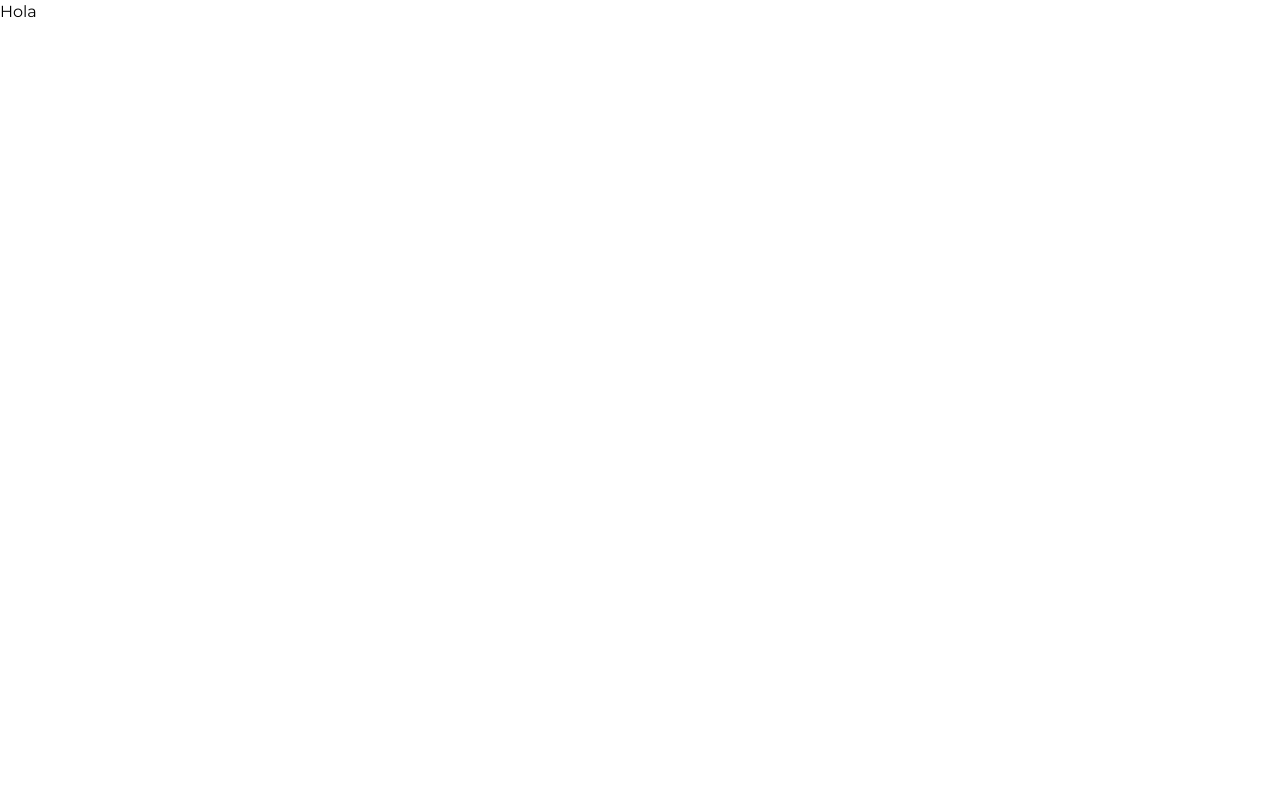
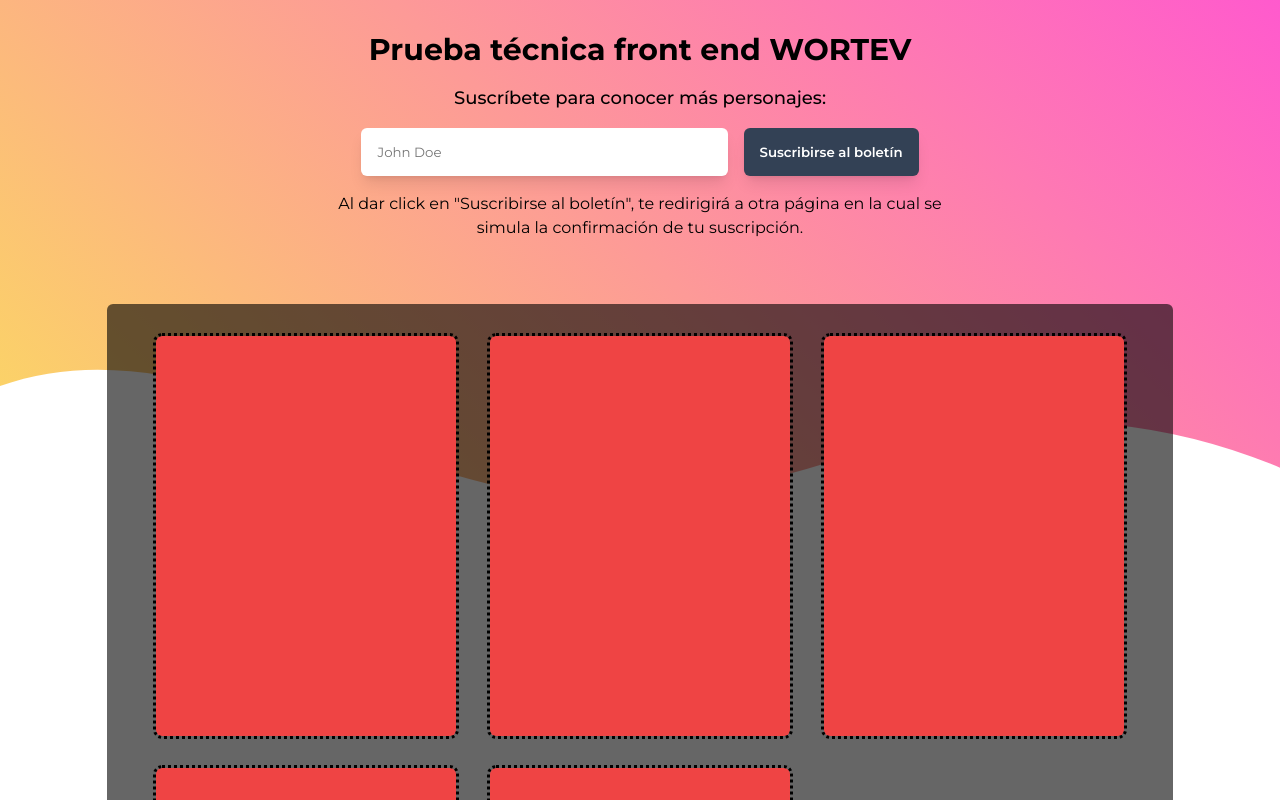
Before and after one commit to LuisEncastin/wortev, a React (Create React App) app: page / in a window 1280 px wide. Shown: the top 800 px of the page. Built offline with nearby package versions, Linux system fonts and the light colour scheme.

Commit message:
Avance a cards

```diff
--- /dev/null
+++ b/src/components/Card/Card.css
@@ -0,0 +1,3 @@
+.card {
+    @apply w-[300px] h-[400px] outline-dotted bg-red-500 rounded-md gap-4;
+}
--- /dev/null
+++ b/src/components/Card/Card.jsx
@@ -0,0 +1,13 @@
+import React from 'react'
+
+import './Card.css'
+
+function Card() {
+    return (
+        <section className="card">
+
+        </section>
+    )
+}
+
+export default Card
--- /dev/null
+++ b/src/components/CardsDisplayer/CardsDisplayer.css
@@ -0,0 +1,15 @@
+.cardsDisplayer {
+    @apply absolute w-full h-auto flex flex-col items-center justify-center pb-4;
+}
+
+.mainCardsContainer {
+    @apply w-full h-auto min-h-[300px] flex flex-col items-center justify-center py-4 md:py-8;
+}
+
+.cardsContainer {
+    @apply w-full md:w-5/6 h-auto rounded-md bg-black/60 grid grid-cols-1 sm:grid-cols-2 lg:grid-cols-3 justify-items-center gap-y-8 p-8;
+}
+
+.projectDescription{
+    @apply mt-2 w-2/3 text-center;
+}
--- /dev/null
+++ b/src/components/CardsDisplayer/CardsDisplayer.jsx
@@ -0,0 +1,27 @@
+import React from 'react'
+import Card from './../Card/Card';
+import './CardsDisplayer.css'
+
+function CardsDisplayer() {
+    return (
+        <section className="cardsDisplayer">
+            <div className="mainCardsContainer">
+                <div className="cardsContainer">
+                    <Card/>
+                    <Card/>
+                    <Card/>
+                    <Card/>
+                    <Card/>
+                </div>
+            </div>
+            <div className="projectDescription">
+                <p>
+                    Este proyecto es la simulación de una landing page en la cual se consume una API para
+                    desplegar la información de personajes de marvel.
+                </p>
+            </div>
+        </section>
+    )
+}
+
+export default CardsDisplayer
--- /dev/null
+++ b/src/components/Intro/Intro.css
@@ -0,0 +1,31 @@
+.intro {
+    @apply w-full h-auto min-h-[200px] flex flex-col items-center justify-center py-4 md:py-8;
+}
+
+.titleContainer {
+    @apply text-center w-2/3;
+}
+
+.mainContainer {
+    @apply mt-2 md:mt-4 px-4 text-center flex flex-col items-center justify-center;
+}
+
+.ctaContainer {
+    @apply mt-2 md:mt-4 grid grid-cols-1 md:grid-cols-3 gap-4 items-center justify-center;
+}
+
+.input, .button {
+    @apply shadow-lg;
+}
+
+.input {
+    @apply h-12 md:col-span-2 rounded-md outline-none border-none pl-4;
+}
+
+.button {
+    @apply px-4 h-12 rounded-md outline-none border-none font-semibold text-white bg-slate-700;
+}
+
+.messageContainer {
+    @apply mt-4 w-2/3 text-center;
+}
--- /dev/null
+++ b/src/components/Intro/Intro.jsx
@@ -0,0 +1,27 @@
+import React from 'react'
+import './Intro.css'
+
+function Intro() {
+    return (
+        <section className="intro">
+            <div className="titleContainer">
+                <h1 className="text-3xl">Prueba técnica front end WORTEV</h1>
+            </div>
+            <div className="mainContainer">
+                <label for="input-field" className="text-lg font-medium">Suscríbete para conocer más personajes:</label>
+                <div className="ctaContainer">
+                    <input type="email" id="input-field" className="input" name="name" placeholder="John Doe" required/>
+                    <button type="submit" className="button">Suscribirse al boletín</button>
+                </div>
+                <div className="messageContainer">
+                    <p>
+                        Al dar click en "Suscribirse al boletín", te redirigirá a otra página en la cual
+                        se simula la confirmación de tu suscripción.
+                    </p>
+                </div>
+            </div>
+        </section>
+    )
+}
+
+export default Intro
--- a/src/pages/Home.jsx
+++ b/src/pages/Home.jsx
@@ -1,20 +1,21 @@
-import React from 'react'
+import React from 'react';
+import './../styles/Home.css';
 
 // componentes
-// import Intro from '../Components/Molecules/Intro/Intro';
-// import Estados from '../Components/Molecules/Estados/Estados';
-// import ContactUs from '../Components/Molecules/ContactUs/ContactUs';
-// import ServicesCategories from '../Components/Molecules/ServicesCategories/ServicesCategories';
+import Intro from '../components/Intro/Intro';
+import CardsDisplayer from '../components/CardsDisplayer/CardsDisplayer';
 
 const Home = () => {
   return (
-    <>
-    <p>Hola</p>
-        {/* <Intro/> */}
-        {/* <ServicesCategories/>
-        <Estados/>
-        <ContactUs/> */}
-    </>
+    <section className="home">
+        <div className="curve">
+            <svg data-name="Layer 1" xmlns="http://www.w3.org/2000/svg" viewBox="0 0 1200 120" preserveAspectRatio="none">
+                <path d="M321.39,56.44c58-10.79,114.16-30.13,172-41.86,82.39-16.72,168.19-17.73,250.45-.39C823.78,31,906.67,72,985.66,92.83c70.05,18.48,146.53,26.09,214.34,3V0H0V27.35A600.21,600.21,0,0,0,321.39,56.44Z" class="shape-fill"></path>
+            </svg>
+        </div>
+        <Intro/>
+        <CardsDisplayer/>
+    </section>
   )
 }
 
--- /dev/null
+++ b/src/styles/Home.css
@@ -0,0 +1,28 @@
+.home {
+    position: relative;
+    width: 100%;
+    min-height: 500px;
+    background-color: #FBDA61;
+    background-image: linear-gradient(45deg, #FBDA61 0%, #FF5ACD 100%);
+}
+
+.curve {
+    position: absolute;
+    bottom: 0;
+    left: 0;
+    width: 100%;
+    overflow: hidden;
+    line-height: 0;
+    transform: rotate(180deg);
+}
+
+.curve svg {
+    position: relative;
+    display: block;
+    width: calc(100% + 1.3px);
+    height: 142px;
+}
+
+.curve .shape-fill {
+    fill: #FFFFFF;
+}
```
